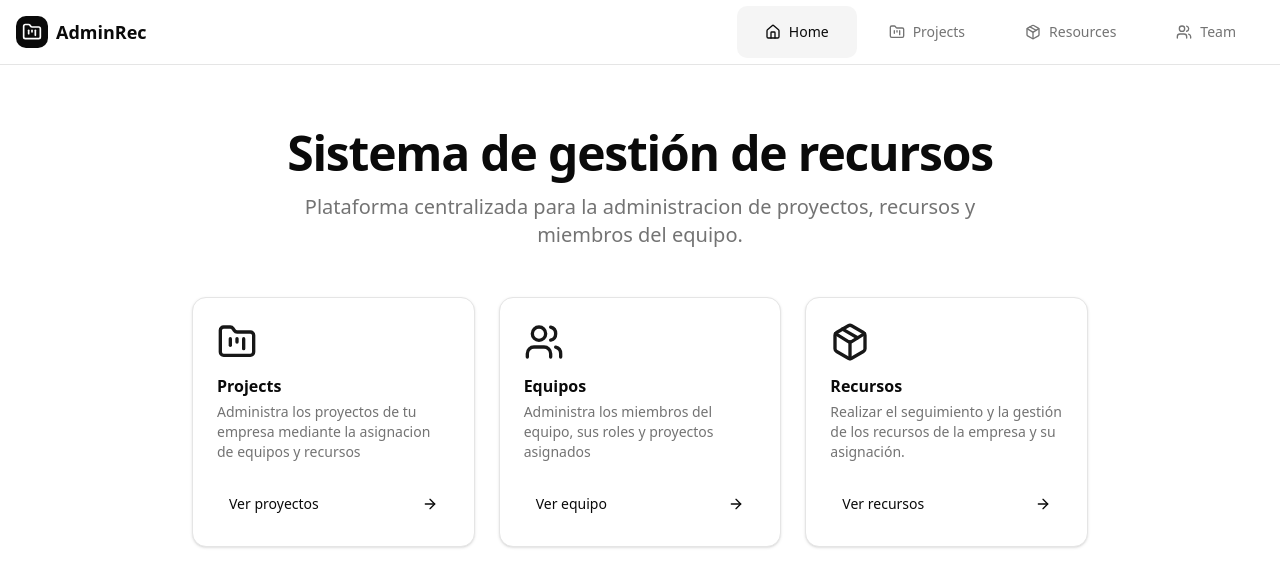
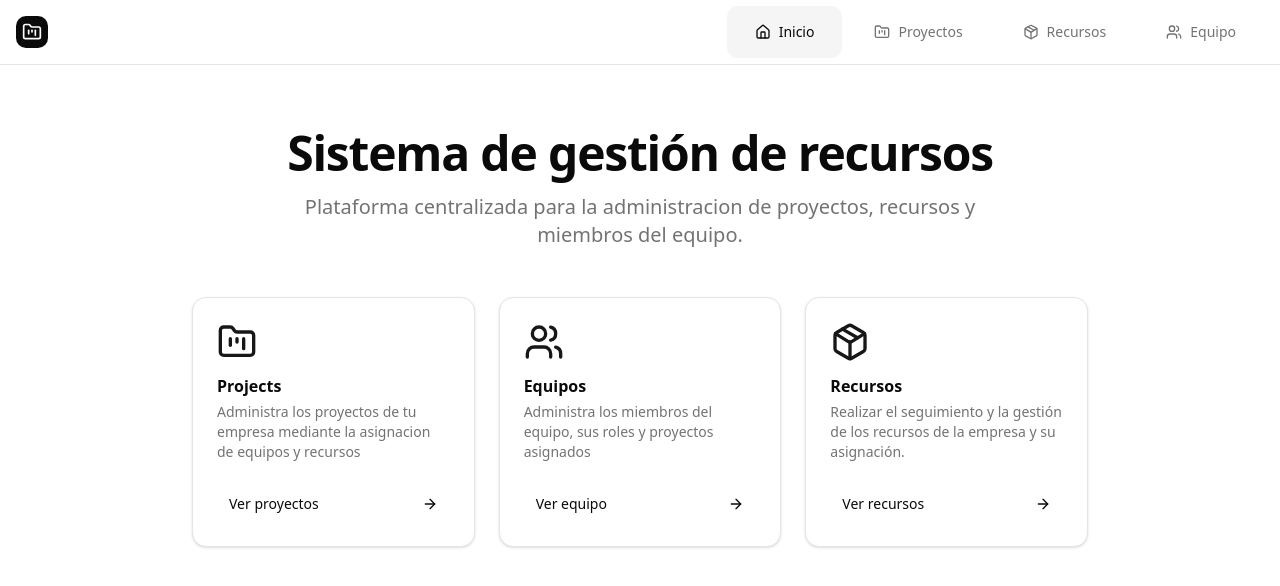
Before and after one commit to santinohamada/Front-AdminRec, a Next.js app: page / in a window 1280 px wide. Shown: the top 586 px of the page. Built offline with nearby package versions, Linux system fonts and the light colour scheme.

Commit message:
nav en español

```diff
--- a/components/navbar.tsx
+++ b/components/navbar.tsx
@@ -8,10 +8,10 @@ import { useState } from "react"
 import { Button } from "@/components/ui/button"
 
 const navItems = [
-  { href: "/", label: "Home", icon: Home },
-  { href: "/projects", label: "Projects", icon: FolderKanban },
-  { href: "/resources", label: "Resources", icon: Package },
-  { href: "/team", label: "Team", icon: Users },
+  { href: "/", label: "Inicio", icon: Home },
+  { href: "/projects", label: "Proyectos", icon: FolderKanban },
+  { href: "/resources", label: "Recursos", icon: Package },
+  { href: "/team", label: "Equipo", icon: Users },
 ]
 
 export function Navbar() {
@@ -27,7 +27,7 @@ export function Navbar() {
             <div className="flex h-8 w-8 items-center justify-center rounded-lg bg-foreground text-background">
               <FolderKanban className="h-5 w-5" />
             </div>
-            <span className="text-lg font-bold">AdminRec</span>
+
           </motion.div>
         </Link>
 
```
